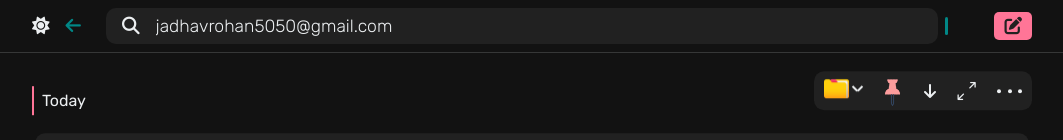
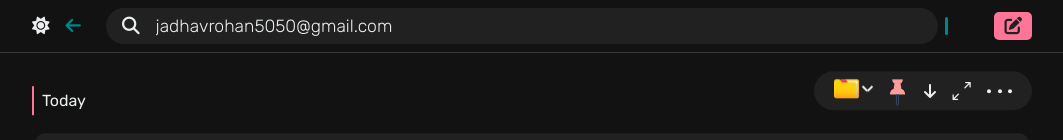
Before and after one commit to JadhavRohan5256/ideaflow, an Angular app: page / in a window 1280 px wide. Shown: the top 140 px of the page, without its empty margins (108-1171 px from the left). Built offline with nearby package versions, Linux system fonts and the light colour scheme.

Commit message:
search bar radius increased

```diff
--- a/src/app/app.component.css
+++ b/src/app/app.component.css
@@ -49,7 +49,7 @@
 
 .search-wrapper {
     background-color: var(--bg-surface-color);
-    border-radius: 10px;
+    border-radius: 20px;
     display: flex;
     align-items: center;
     width: 100%;
--- a/src/app/floating-nav/floating-nav.component.css
+++ b/src/app/floating-nav/floating-nav.component.css
@@ -5,9 +5,9 @@
     display: flex;
     justify-content: space-between;
     align-items: center;
-    padding: 5px 10px;
+    padding: 5px 20px;
     width: 100%;
-    border-radius: 10px;
+    border-radius: 20px;
     box-shadow: 0 3px 10px var(--shadow-color);
     color: var(--text-color);
     position: sticky;
```
